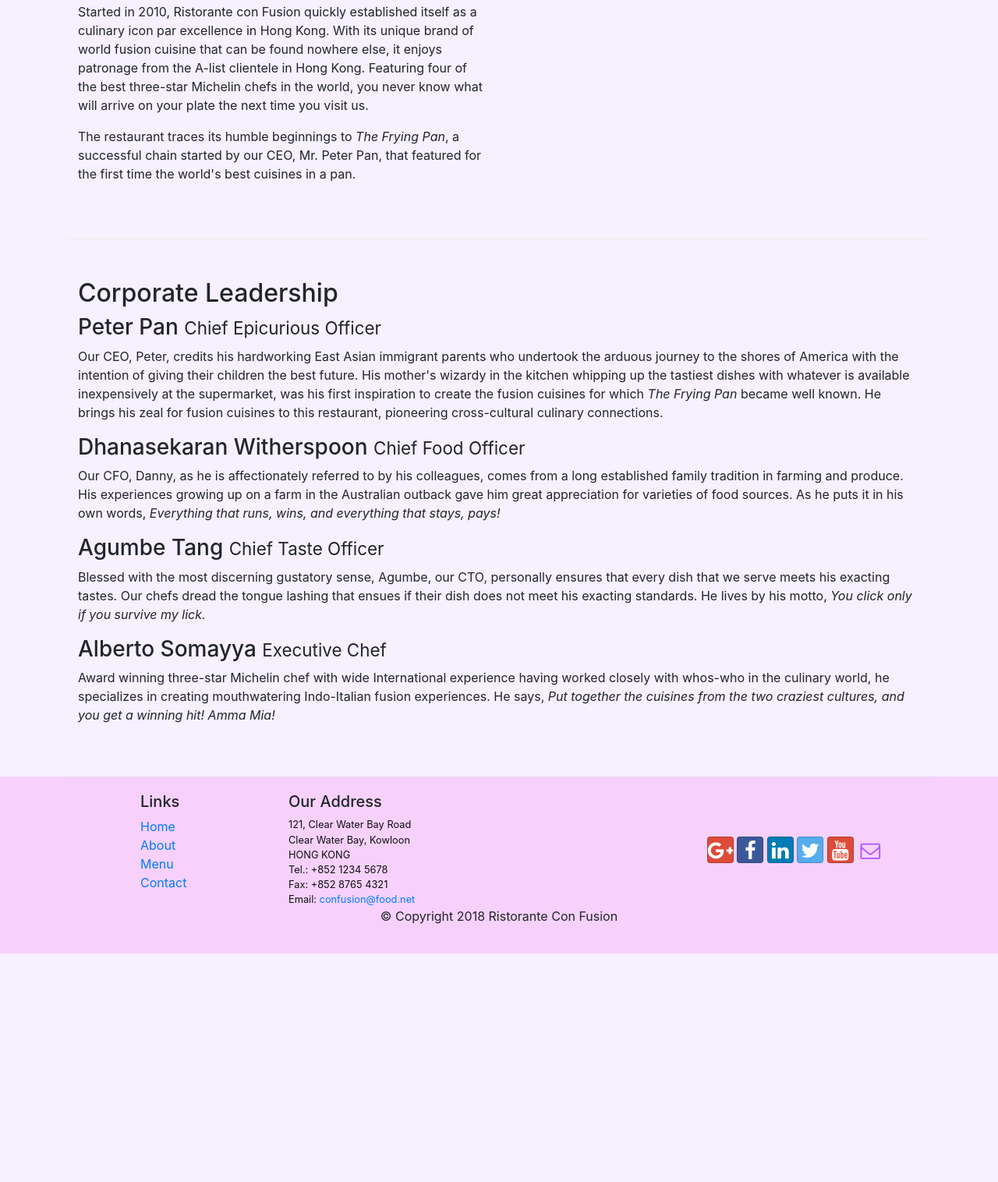
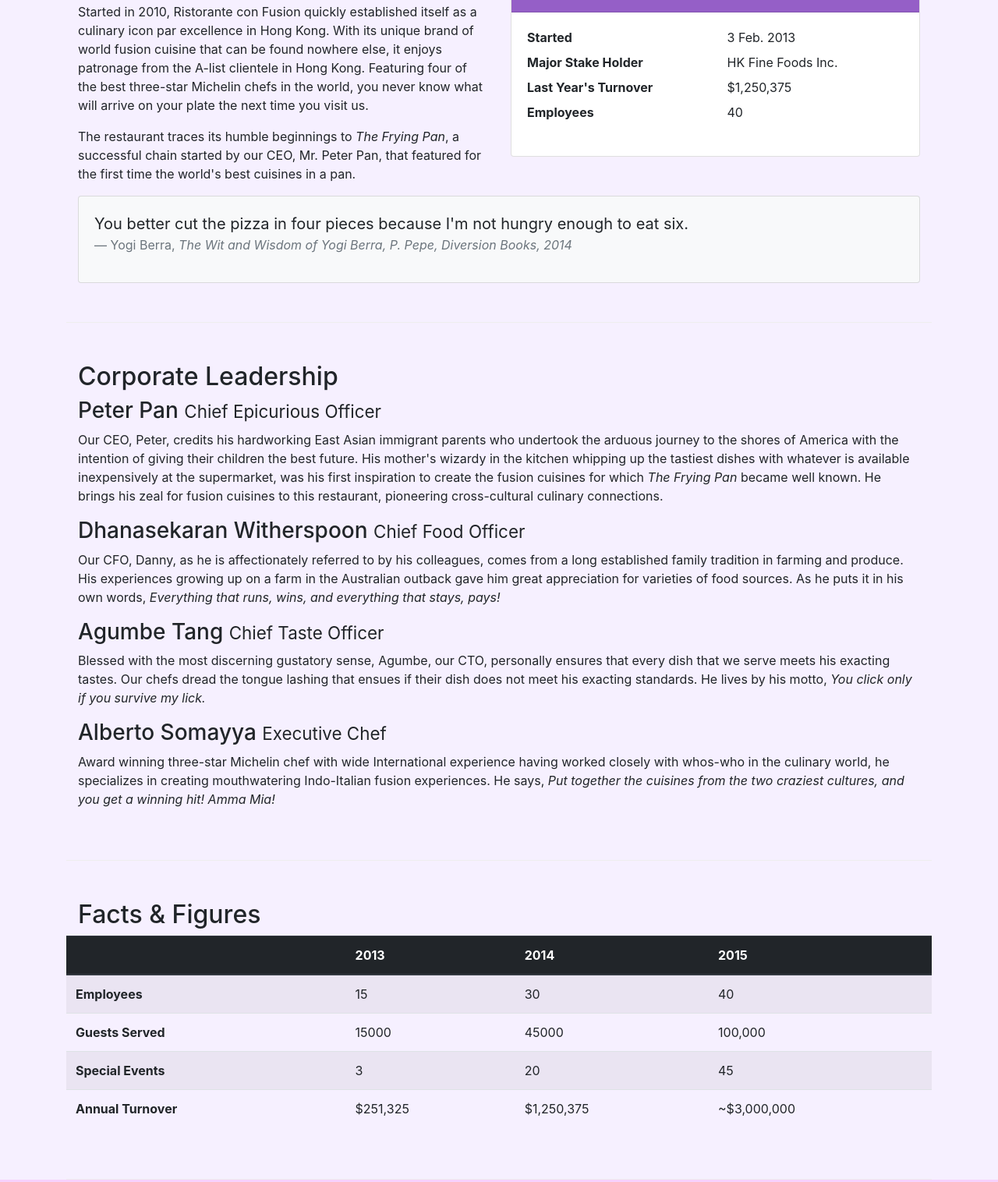
Before and after one commit to NTUT-Vincent/Bootstrap-Profile, a website: page aboutus.html in a window 1280 px wide. Shown: the part 558-2074 px from the top of the page at 78% size. Before the commit the page ends 1781 px from the top, so only its background shows below. Drawn offline with nearby package versions, Linux system fonts and the light colour scheme.

Commit message:
tables and cards

```diff
--- a/aboutus.html
+++ b/aboutus.html
@@ -65,7 +65,34 @@
                 <p>Started in 2010, Ristorante con Fusion quickly established itself as a culinary icon par excellence in Hong Kong. With its unique brand of world fusion cuisine that can be found nowhere else, it enjoys patronage from the A-list clientele in Hong Kong.  Featuring four of the best three-star Michelin chefs in the world, you never know what will arrive on your plate the next time you visit us.</p>
                 <p>The restaurant traces its humble beginnings to <em>The Frying Pan</em>, a successful chain started by our CEO, Mr. Peter Pan, that featured for the first time the world's best cuisines in a pan.</p>
             </div>
-            <div>
+            <div class="col-12 col-sm-6">
+                <div class="card">
+                    <h3 class="card-header text-white" style="background-color: rgb(149, 95, 199);">Facts At a Glance</h3>
+                    <div class="card-body">
+                        <dl class="row">
+                            <dt class="col-6">Started</dt>
+                            <dd class="col-6">3 Feb. 2013</dd>
+                            <dt class="col-6">Major Stake Holder</dt>
+                            <dd class="col-6">HK Fine Foods Inc.</dd>
+                            <dt class="col-6">Last Year's Turnover</dt>
+                            <dd class="col-6">$1,250,375</dd>
+                            <dt class="col-6">Employees</dt>
+                            <dd class="col-6">40</dd>
+                        </dl>
+                    </div>
+                </div>
+            </div>
+            <div class="col-12">
+                <div class="card card-body bg-light">
+                    <blockquote class="blockquote">
+                        <p class="mb-0">You better cut the pizza in four pieces because
+                            I'm not hungry enough to eat six.</p>
+                        <footer class="blockquote-footer">Yogi Berra,
+                            <cite title="Source Title">The Wit and Wisdom of Yogi Berra,
+                            P. Pepe, Diversion Books, 2014</cite>
+                        </footer>
+                    </blockquote>
+                </div>
             </div>
         </div>
 
@@ -107,6 +134,51 @@
                      <em>Put together the cuisines from the two craziest cultures,
                     and you get a winning hit! Amma Mia!</em>
                 </p>
+            </div>
+       </div>
+       <div class="row row-content">
+            <div class="col-12 col-sm-9">
+                <h2>Facts &amp; Figures</h2>
+            </div>
+             <div class="col-12 col-sm-3">
+            </div>
+            <div class="table-responsive">
+                <table class="table table-striped">
+                    <thead class="thead-dark">
+                        <tr>
+                            <th>&nbsp;</th>
+                            <th>2013</th>
+                            <th>2014</th>
+                            <th>2015</th>
+                        </tr>
+                    </thead>
+                    <tbody>
+                        <tr>
+                            <th>Employees</th>
+                            <td>15</td>
+                            <td>30</td>
+                            <td>40</td>
+                        </tr>
+                        <tr>
+                            <th>Guests Served</th>
+                            <td>15000</td>
+                            <td>45000</td>
+                            <td>100,000</td>
+                        </tr>
+                        <tr>
+                            <th>Special Events</th>
+                            <td>3</td>
+                            <td>20</td>
+                            <td>45</td>
+                        </tr>
+                        <tr>
+                            <th>Annual Turnover</th>
+                            <td>$251,325</td>
+                            <td>$1,250,375</td>
+                            <td>~$3,000,000</td>
+                        </tr>
+                    </tbody>
+                </table>
             </div>
        </div>
 
```
Also changed, not shown: contactus.html (+3 -3 lines).
